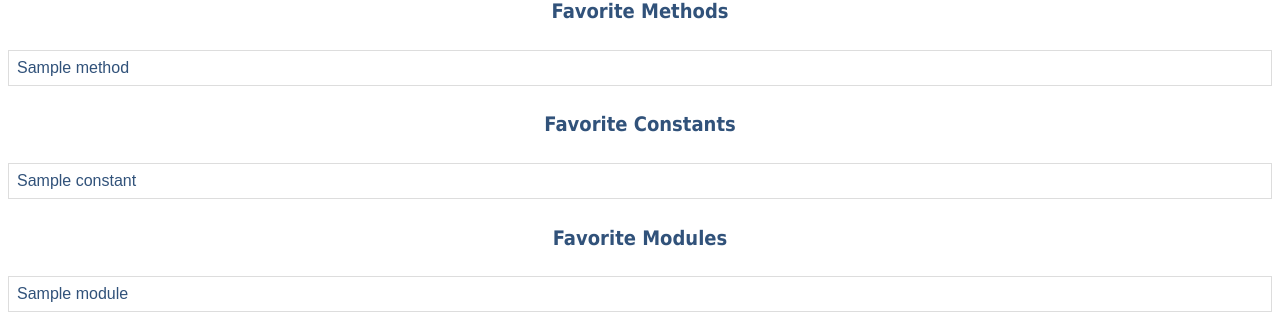
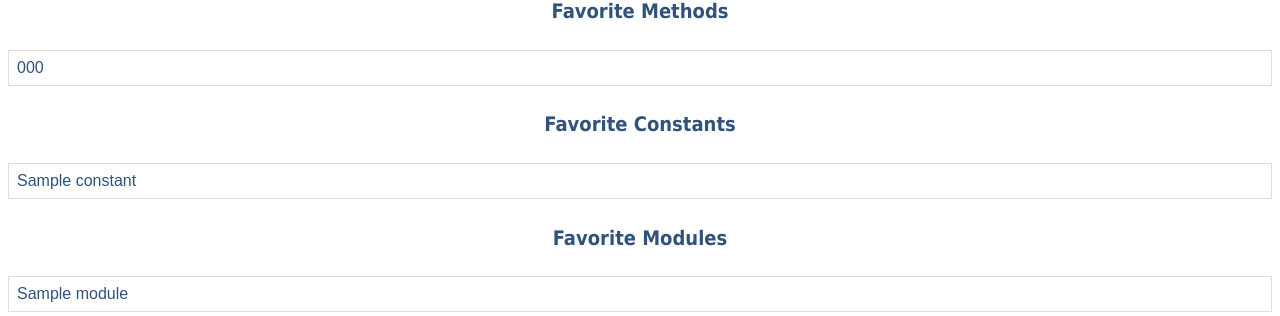
Before and after one commit to sedona-thomas/Database-Project, a Flask app: template webserver/templates/about_you.html in a window 1280 px wide. Shown: the part 88-404 px from the top of the page. Run offline with Flask 2, Linux system fonts and the light colour scheme; the template is opened without the code that fills it: most values are stand-ins (such as "Sample title", 1, 10 or a date in 2020); parts of the project's set-up code (start-up, migrations or seed data) failed here and were passed over.

Commit message:
Update about_you.html

```diff
--- a/webserver/templates/about_you.html
+++ b/webserver/templates/about_you.html
@@ -24,7 +24,7 @@
    <h4 align="center">Favorite Methods</h4>
    <table>
       <div>
-        {% for n in method_data %}
+        {% for n in user_code %}
           <tr>
             {% for x in n %}
               <td><div>{{x}}</div></td>
```
